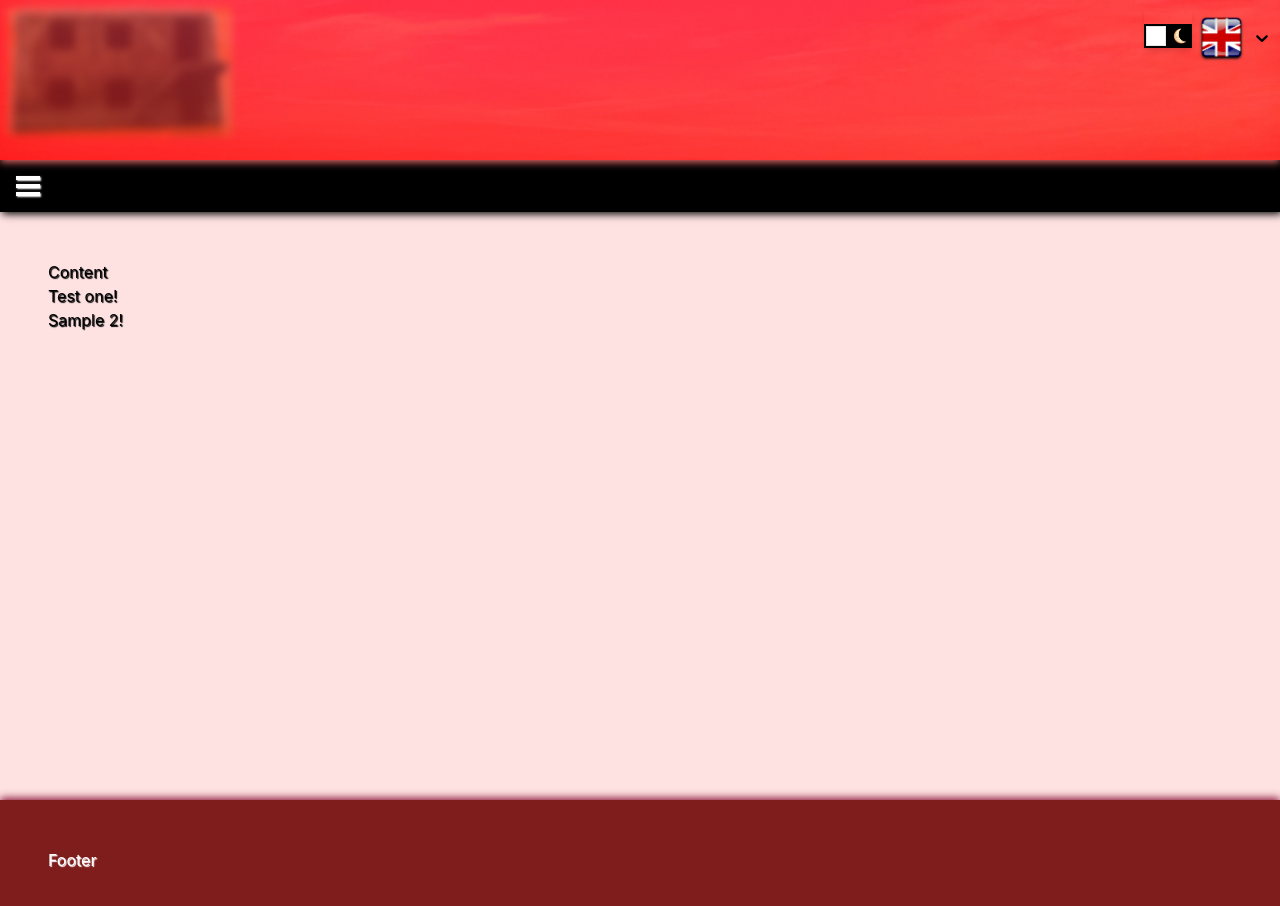
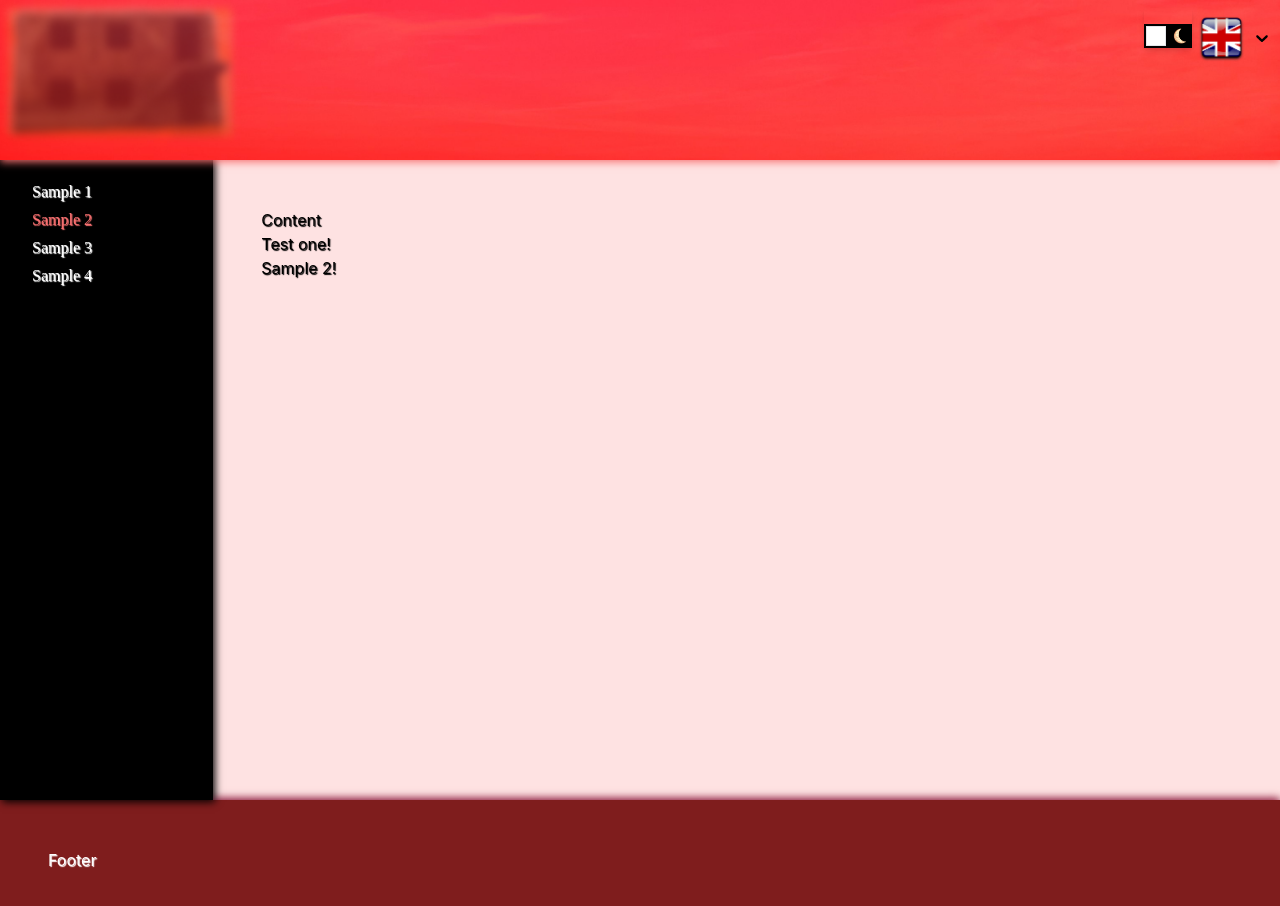
Before and after one commit to otavo002-xamk/portfolio-2023, a React (Create React App) app: page /sample2 in a window 1280 px wide. Shown: the top 906 px of the page. Built offline with nearby package versions, Linux system fonts and the light colour scheme.

Commit message:
created languages, tests fail

```diff
--- a/src/App.js
+++ b/src/App.js
@@ -8,7 +8,7 @@ import { useState } from "react";
 function App() {
   const [language, setLanguage] = useState(languages.en);
   const updateLanguage = (event) => {
-    console.log(event);
+    setLanguage(languages[event.value]);
   };
 
   return (
--- a/src/LanguageToggler.js
+++ b/src/LanguageToggler.js
@@ -33,7 +33,7 @@ function LanguageToggler() {
             }}
             unstyled
             className="tablet:w-20 tablet:h-20 w-14 h-14"
-            placeholder={<img src={language.flag} />}
+            placeholder={<img src={language.flag} alt={language.name} />}
             options={options}
             onChange={updateLanguage}
           />
--- a/src/LeftNavBar.js
+++ b/src/LeftNavBar.js
@@ -1,5 +1,6 @@
 import React, { useEffect, useState } from "react";
 import { Link, useLocation } from "react-router-dom";
+import { LanguageContext } from "./language-context";
 import MenuButton from "./MenuButton";
 
 function LeftNavBar() {
@@ -32,8 +33,13 @@ function LeftNavBar() {
   }
 
   return (
+    <LanguageContext.Consumer>
+      {({ language }) => (
         <div className="bg-leftNavBar bg-cover pt-40 lg:col-start-1 lg:col-end-1 p-4 bg-black dark:bg-red-100 shadow-navbar dark:shadow-darkNavbar text-shadow-white dark:text-shadow">
-      <MenuButton handleMenuChange={changeMenuOpenState} menuOpen={menuOpen} />
+          <MenuButton
+            handleMenuChange={changeMenuOpenState}
+            menuOpen={menuOpen}
+          />
           <div className={`${itemsWhenMenuOpen} p-4 lg:block`}>
             <p
               className={`${
@@ -42,7 +48,7 @@ function LeftNavBar() {
                   : "text-white dark:text-black"
               } my-1 font-serif hover:text-red-300 dark:hover:text-red-300 hover:text-shadow-hover`}
             >
-          <Link to="/sample1">Sample 1</Link>
+              <Link to="/sample1">{language.pages.sample1.link}</Link>
             </p>
             <p
               className={`${
@@ -51,7 +57,7 @@ function LeftNavBar() {
                   : "text-white dark:text-black"
               } my-1 font-serif hover:text-red-300 dark:hover:text-red-300 hover:text-shadow-hover`}
             >
-          <Link to="/sample2">Sample 2</Link>
+              <Link to="/sample2">{language.pages.sample2.link}</Link>
             </p>
             <p
               className={`${
@@ -60,7 +66,7 @@ function LeftNavBar() {
                   : "text-white dark:text-black"
               } my-1 font-serif hover:text-red-300 dark:hover:text-red-300 hover:text-shadow-hover`}
             >
-          <Link to="/sample3">Sample 3</Link>
+              <Link to="/sample3">{language.pages.sample3.link}</Link>
             </p>
             <p
               className={`${
@@ -69,10 +75,12 @@ function LeftNavBar() {
                   : "text-white dark:text-black"
               } my-1 font-serif hover:text-red-300 dark:hover:text-red-300 hover:text-shadow-hover`}
             >
-          <Link to="/sample4">Sample 4</Link>
+              <Link to="/sample4">{language.pages.sample4.link}</Link>
             </p>
           </div>
         </div>
+      )}
+    </LanguageContext.Consumer>
   );
 }
 
--- a/src/language-context.js
+++ b/src/language-context.js
@@ -6,20 +6,52 @@ export const languages = {
   en: {
     name: "en",
     flag: En,
-    frontPage: "Front Page!",
-    sample1: "Sample 1!",
-    sample2: "Sample 2!",
-    sample3: "Sample 3!",
-    sample4: "Sample 4!",
+    pages: {
+      frontPage: {
+        content: "Front Page!",
+      },
+      sample1: {
+        link: "Sample 1",
+        content: "Sample 1!",
+      },
+      sample2: {
+        link: "Sample 2",
+        content: "Sample 2!",
+      },
+      sample3: {
+        link: "Sample 3",
+        content: "Sample 3!",
+      },
+      sample4: {
+        link: "Sample 4",
+        content: "Sample 4!",
+      },
+    },
   },
   fi: {
     name: "fi",
     flag: Fi,
-    frontPage: "Etusivu!",
-    sample1: "Näyte 1!",
-    sample2: "Näyte 2!",
-    sample3: "Näyte 3!",
-    sample4: "Näyte 4!",
+    pages: {
+      frontPage: {
+        content: "Etusivu!",
+      },
+      sample1: {
+        link: "Näyte 1",
+        content: "Näyte 1!",
+      },
+      sample2: {
+        link: "Näyte 2",
+        content: "Näyte 2!",
+      },
+      sample3: {
+        link: "Näyte 3",
+        content: "Näyte 3!",
+      },
+      sample4: {
+        link: "Näyte 4",
+        content: "Näyte 4!",
+      },
+    },
   },
 };
 
--- a/src/pages/FrontPage.js
+++ b/src/pages/FrontPage.js
@@ -1,10 +1,15 @@
 import React from "react";
+import { LanguageContext } from "../language-context";
 
 function FrontPage() {
   return (
-    <div>
-      <p className="dark:text-white">Front Page!</p>
-    </div>
+    <LanguageContext.Consumer>
+      {({ language }) => (
+        <div>
+          <p className="dark:text-white">{language.pages.frontPage.content}</p>
+        </div>
+      )}
+    </LanguageContext.Consumer>
   );
 }
 
--- a/src/pages/Sample1.js
+++ b/src/pages/Sample1.js
@@ -1,10 +1,15 @@
 import React from "react";
+import { LanguageContext } from "../language-context";
 
 function Sample1() {
   return (
-    <div>
-      <p className="dark:text-white">Sample 1!</p>
-    </div>
+    <LanguageContext.Consumer>
+      {({ language }) => (
+        <div>
+          <p className="dark:text-white">{language.pages.sample1.content}</p>
+        </div>
+      )}
+    </LanguageContext.Consumer>
   );
 }
 
--- a/src/pages/Sample2.js
+++ b/src/pages/Sample2.js
@@ -1,10 +1,15 @@
 import React from "react";
+import { LanguageContext } from "../language-context";
 
 function Sample2() {
   return (
-    <div>
-      <p className="dark:text-white">Sample 2!</p>
-    </div>
+    <LanguageContext.Consumer>
+      {({ language }) => (
+        <div>
+          <p className="dark:text-white">{language.pages.sample2.content}</p>
+        </div>
+      )}
+    </LanguageContext.Consumer>
   );
 }
 
--- a/src/pages/Sample3.js
+++ b/src/pages/Sample3.js
@@ -1,10 +1,15 @@
 import React from "react";
+import { LanguageContext } from "../language-context";
 
 function Sample3() {
   return (
-    <div>
-      <p className="dark:text-white">Sample 3!</p>
-    </div>
+    <LanguageContext.Consumer>
+      {({ language }) => (
+        <div>
+          <p className="dark:text-white">{language.pages.sample3.content}</p>
+        </div>
+      )}
+    </LanguageContext.Consumer>
   );
 }
 
--- a/src/pages/Sample4.js
+++ b/src/pages/Sample4.js
@@ -1,10 +1,15 @@
 import React from "react";
+import { LanguageContext } from "../language-context";
 
 function Sample4() {
   return (
-    <div>
-      <p className="dark:text-white">Sample 4!</p>
-    </div>
+    <LanguageContext.Consumer>
+      {({ language }) => (
+        <div>
+          <p className="dark:text-white">{language.pages.sample4.content}</p>
+        </div>
+      )}
+    </LanguageContext.Consumer>
   );
 }
 
--- a/tailwind.config.js
+++ b/tailwind.config.js
@@ -6,6 +6,7 @@ module.exports = {
   darkMode: "class",
   theme: {
     screens: {
+      lg: "1024px",
       tablet: "400px",
     },
     textShadow: {
```
Lines whose indentation alone changed are shown as unchanged.
